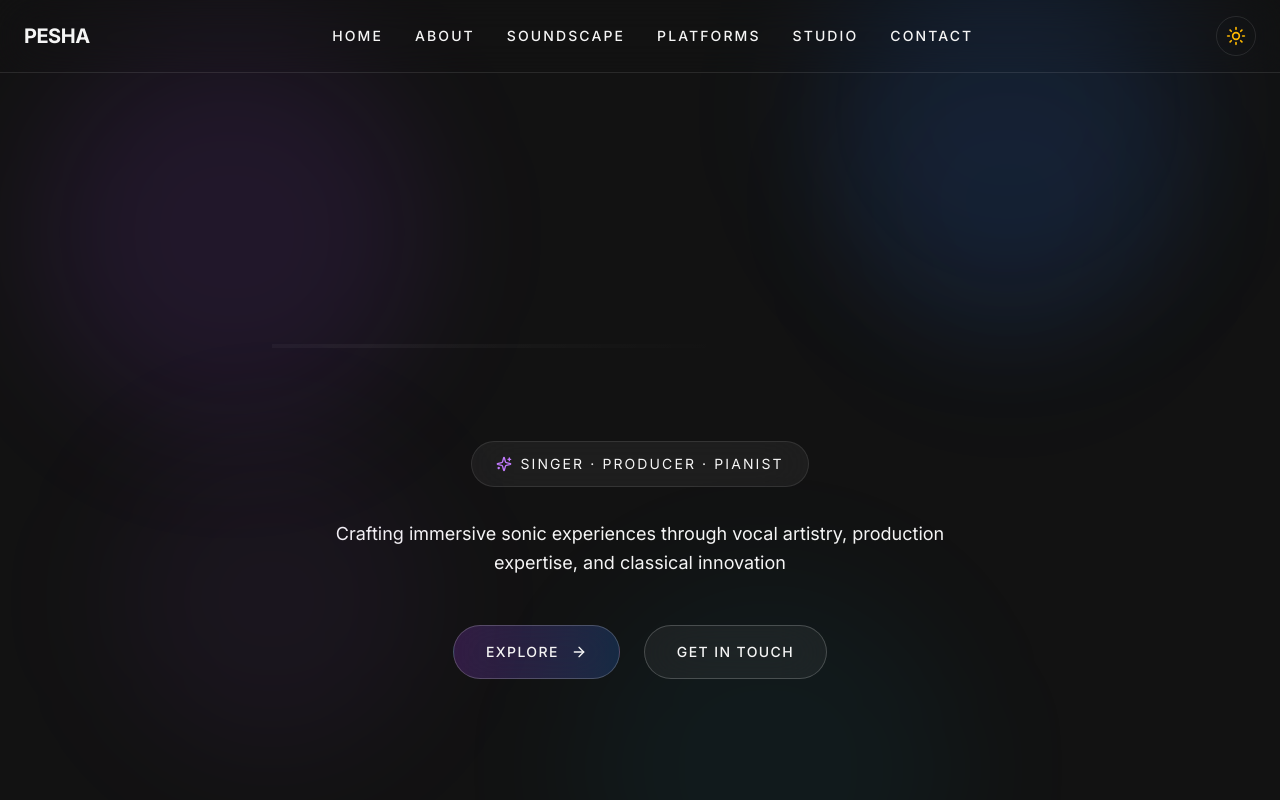
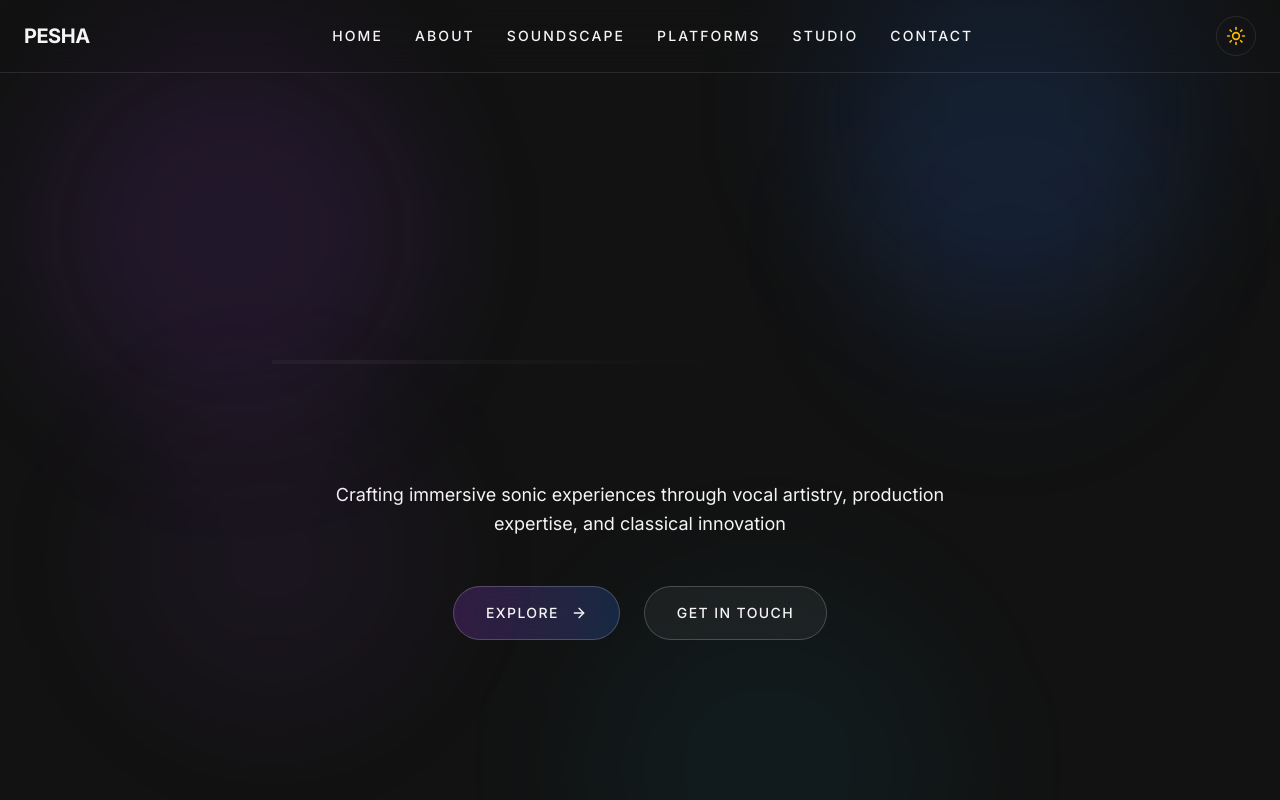
Before and after one commit to Dominic-Xavio1/Pesha-s-portfolio, a React (Vite) app: page / in a window 1280 px wide. Shown: the top 800 px of the page. Built offline with nearby package versions, Linux system fonts and the light colour scheme.

Commit message:
Now I have customized the form of pesha to his email

```diff
--- a/src/app/components/HeroSection.tsx
+++ b/src/app/components/HeroSection.tsx
@@ -107,19 +107,19 @@ export default function HeroSection() {
         </div>
 
         {/* Subtitle with Professional Role */}
-        <motion.div
+        {/* <motion.div
           initial={{ opacity: 0, y: 30 }}
           animate={{ opacity: 1, y: 0 }}
           transition={{ duration: 0.8, delay: 0.6 }}
           className="mb-8"
         >
-          <div className="inline-flex items-center gap-2 px-6 py-3 rounded-full backdrop-blur-xl bg-white/5 border border-white/10">
+          <div className="inline-flex items-center gap-2 px-6 py-3 rounded-xl backdrop-blur-xl bg-white/5 border border-white/10">
             <Sparkles className="w-4 h-4 text-purple-400" />
             <span className="text-foreground/70 tracking-[0.15em] uppercase text-sm">
               {subtitle}
             </span>
           </div>
-        </motion.div>
+        </motion.div> */}
 
         {/* Description */}
         <motion.p
```
